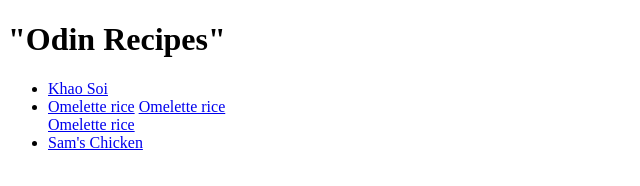
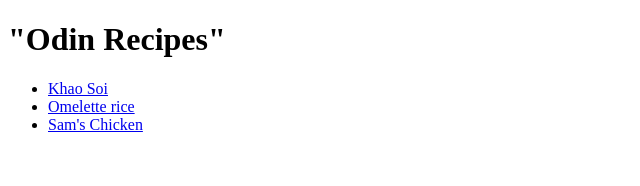
Before and after one commit to adhards1/odin-recipes, a plain HTML site: page index.html in a window 1280 px wide. Shown: the whole page, without its empty margins (0-640 px from the left). Drawn offline with Linux system fonts and the light colour scheme.

Commit message:
Edited the recipe list.
Deleted error of extra two omelette rice copies in unordered list.

```diff
--- a/index.html
+++ b/index.html
@@ -9,8 +9,7 @@
     <h1>"Odin Recipes"</h1>
     <ul>
         <li><a href="recipes/khaosoi.html">Khao Soi</a></li>
-        <li><a href="recipes/omeletterice.html">Omelette rice</a>    <a href="recipes/omeletterice.html">Omelette rice</a></li>
-        <a href="recipes/omeletterice.html">Omelette rice</a>
+        <li><a href="recipes/omeletterice.html">Omelette rice</a></li>
         <li><a href="recipes/samschicken.html">Sam's Chicken</a></li>
     </ul>
 </body>
```
